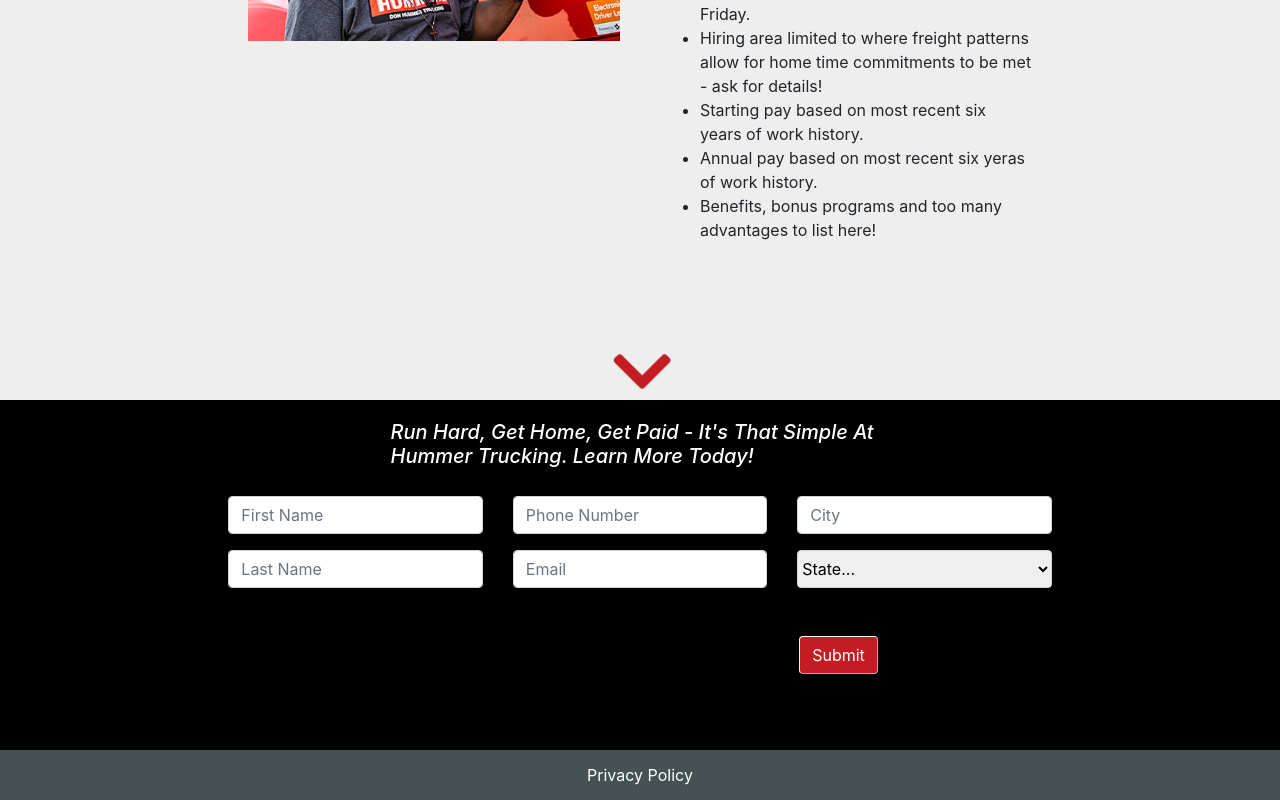
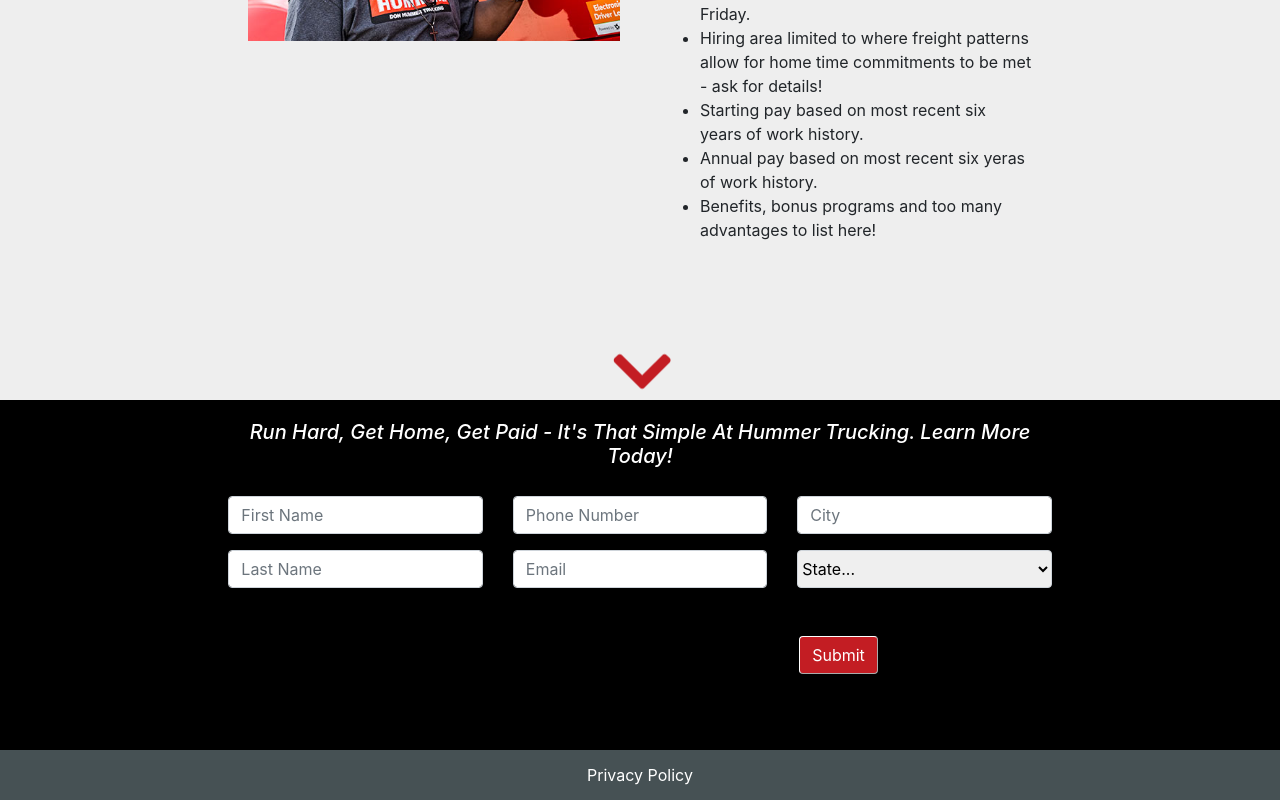
Before and after one commit to ericlafontsee/CIA, a React (Create React App) app: page / in a window 1280 px wide. Shown: the part 910-1710 px from the top of the page. Built offline with nearby package versions, Linux system fonts and the light colour scheme.

Commit message:
corrected form input attributes

```diff
--- a/src/components/Contact/index.js
+++ b/src/components/Contact/index.js
@@ -63,11 +63,11 @@
       <div className="row justify-content-center">
         <div className="col-8">
           <div className="row justify-content-center">
-            <div className="col-md-8">
-              <h5>
+            <div className="col">
+              <div className="h5">
                 Run Hard, Get Home, Get Paid - It's That Simple At Hummer
                 Trucking. Learn More Today!
-              </h5>
+              </div>
             </div>
           </div>
           <form class="row g-3">
@@ -75,7 +75,6 @@
               <input
                 type="text"
                 class="form-control"
-                id="inputAddress2"
                 placeholder="First Name"
               />
             </div>
@@ -83,7 +82,6 @@
               <input
                 type="text"
                 class="form-control"
-                id="inputAddress2"
                 placeholder="Phone Number"
               />
             </div>
@@ -91,7 +89,6 @@
               <input
                 type="text"
                 class="form-control"
-                id="inputAddress"
                 placeholder="City"
               />
             </div>
@@ -99,7 +96,6 @@
               <input
                 type="text"
                 class="form-control"
-                id="inputAddress2"
                 placeholder="Last Name"
               />
             </div>
@@ -107,7 +103,6 @@
               <input
                 type="text"
                 class="form-control"
-                id="inputAddress2"
                 placeholder="Email"
               />
             </div>
--- a/src/components/Contact/style.css
+++ b/src/components/Contact/style.css
@@ -5,10 +5,11 @@
   min-height: 350px;
 }
 
-h5 {
+.h5 {
   color: #ffffff;
   font-style: italic;
   padding: 20px;
+  text-align: center;
 }
 
 
--- a/src/components/Header/index.js
+++ b/src/components/Header/index.js
@@ -6,7 +6,7 @@
   return (
     <header id="header" className="container-fluid">
       <div className="row">
-        <div className="col">
+        <div className="col mt-2">
           <Navbar/>
         </div>
       </div>
```
